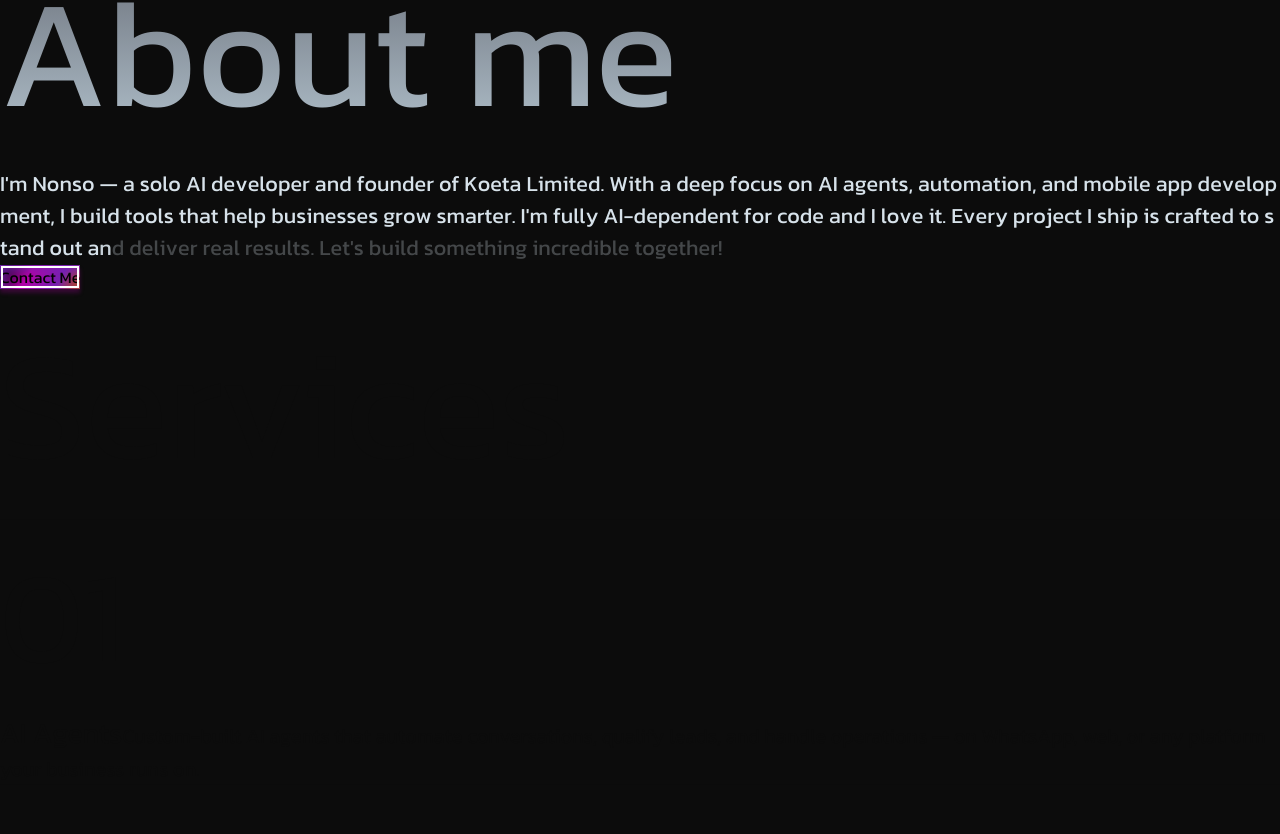
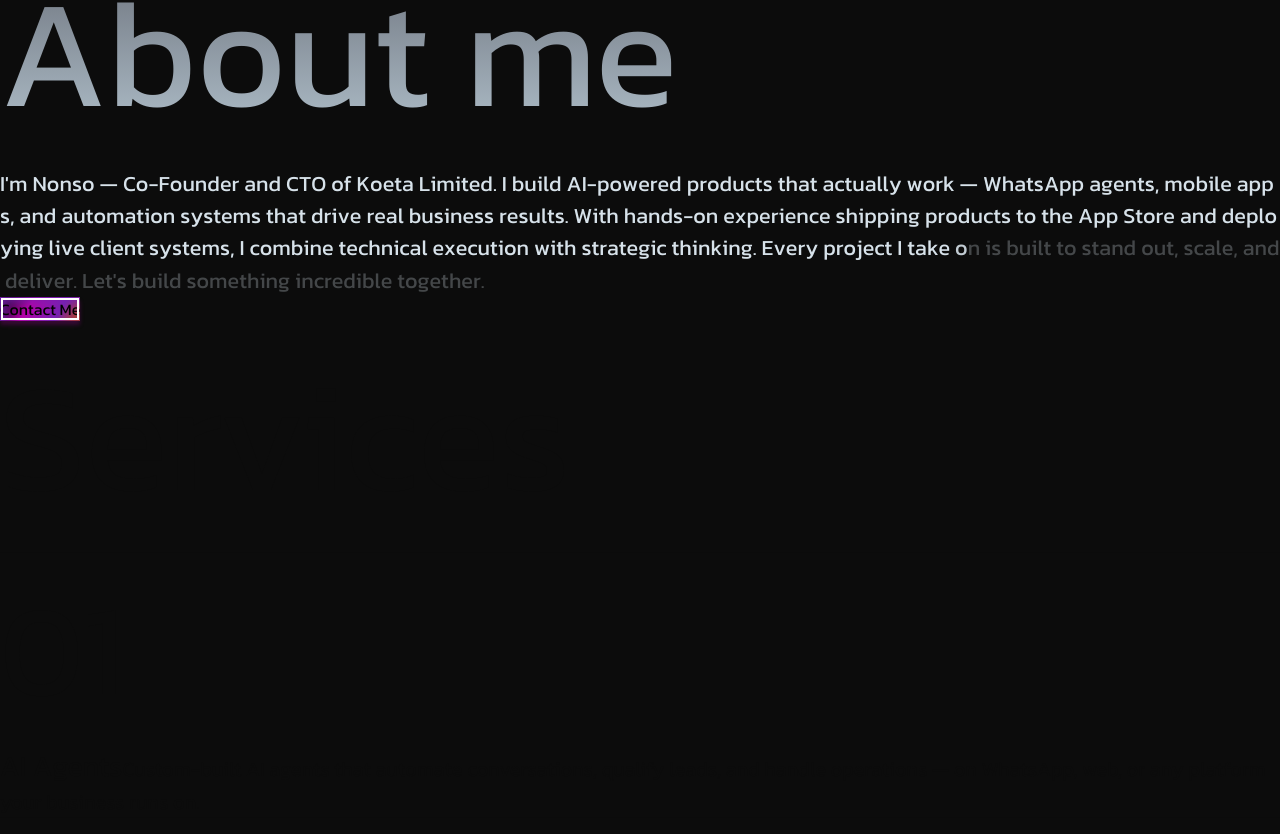
Before and after one commit to NonsoDev001/nonsodev-portfolio, a React (Vite) app: page / in a window 1280 px wide. Shown: the part 2086-2920 px from the top of the page. Built offline with nearby package versions, Linux system fonts and the light colour scheme.

Commit message:
Update AboutSection.tsx

```diff
--- a/src/components/AboutSection.tsx
+++ b/src/components/AboutSection.tsx
@@ -58,7 +58,7 @@ export default function AboutSection() {
 
         <div className="flex flex-col items-center gap-16 sm:gap-20 md:gap-24">
           <AnimatedText
-            text="I'm Nonso — a solo AI developer and founder of Koeta Limited. With a deep focus on AI agents, automation, and mobile app development, I build tools that help businesses grow smarter. I'm fully AI-dependent for code and I love it. Every project I ship is crafted to stand out and deliver real results. Let's build something incredible together!"
+            text="I'm Nonso — Co-Founder and CTO of Koeta Limited. I build AI-powered products that actually work — WhatsApp agents, mobile apps, and automation systems that drive real business results. With hands-on experience shipping products to the App Store and deploying live client systems, I combine technical execution with strategic thinking. Every project I take on is built to stand out, scale, and deliver. Let's build something incredible together."
             className="font-medium text-center leading-relaxed max-w-[560px]"
             style={{
               color: '#D7E2EA',
```
